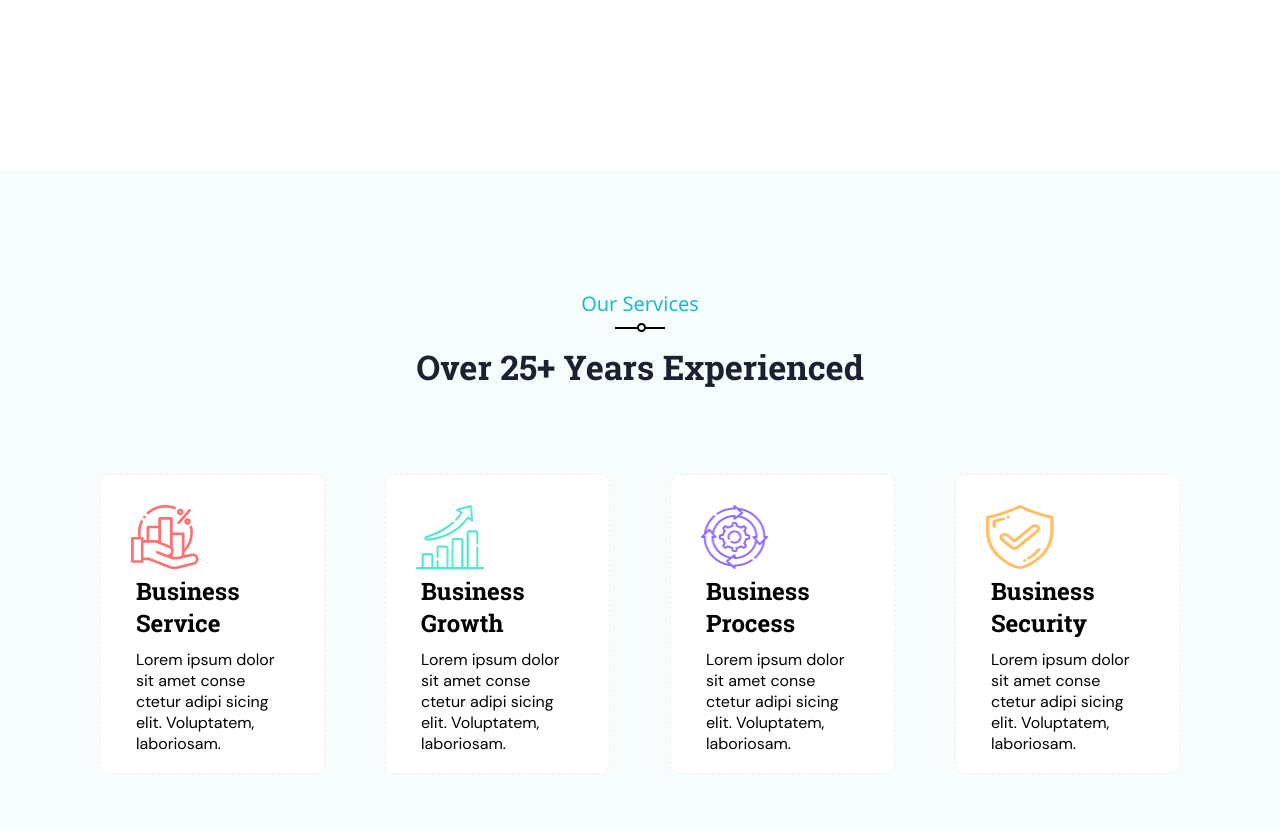
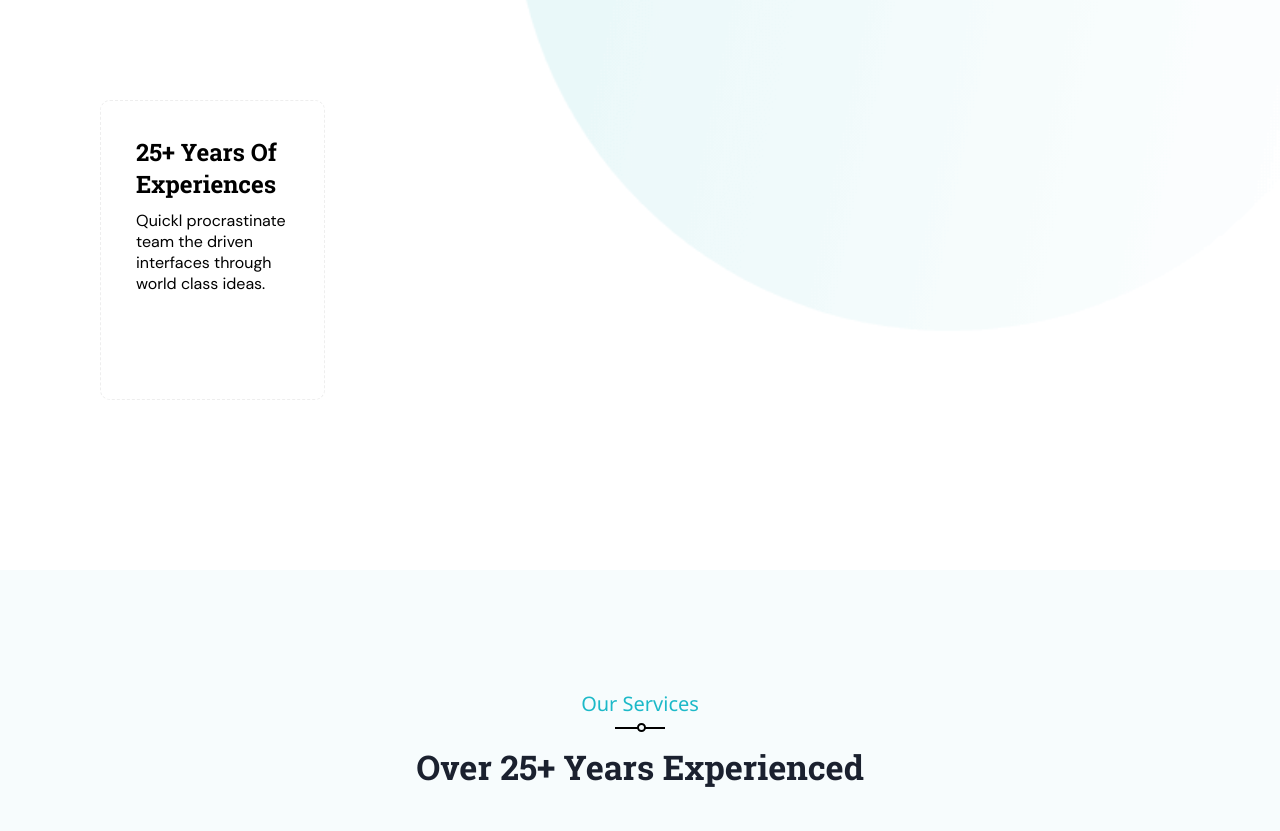
Before and after one commit to front-end-by-rimantas/42-grupe-portfolio-agar, a website: page index.html in a window 1280 px wide. Shown: the part 1868-2699 px from the top of the page. Drawn offline with Linux system fonts and the light colour scheme.

Commit message:
Added text block to index.html

```diff
--- a/index.html
+++ b/index.html
@@ -80,6 +80,12 @@
                     Competently build para opportunities visavis timely niche markets. Competently build para opportunities vis-a-vis timely is niche simplify excellent markets.
                 </p>
                 <a class="btn about-btn" href="#">explore more</a>
+            </div>
+        </div>
+        <div class="row">
+            <div class="services-block col-12 col-md-6 col-lg-4 col-xl-3">
+                <p class="head">25+ Years Of Experiences</p>
+                <p class="txt">Quickl procrastinate team the driven interfaces through world class ideas.</p>
             </div>
         </div>
     </section>
```
